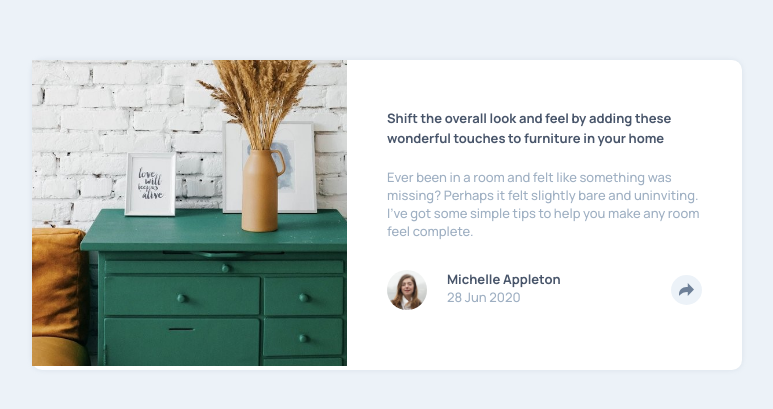
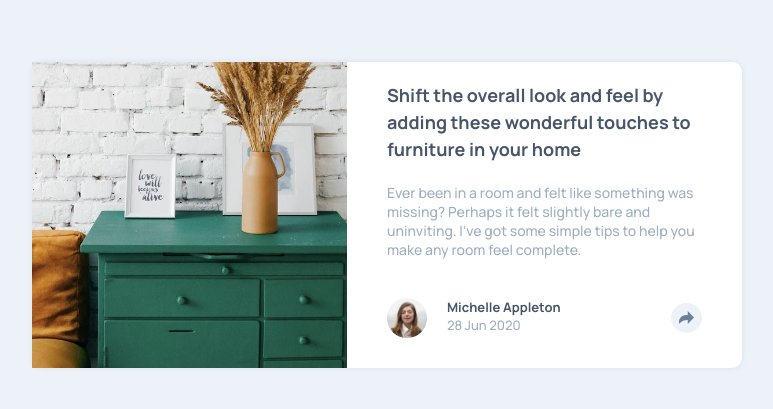
Before and after one commit to royeradames/article-preview-component-master, a React (Create React App) app: page / in a window 1280 px wide. Shown: the part 193-602 px from the top of the page, without its empty margins (253-1026 px from the left). Built offline with nearby package versions, Linux system fonts and the light colour scheme.

Commit message:
📦fixed desktop view braking after ading pic tag

```diff
--- a/src/App.scss
+++ b/src/App.scss
@@ -189,24 +189,32 @@ $white: white;
     .article{
         // desktop layout
         grid-template-columns: 1fr 4rem 1fr min-content 4rem;
-        grid-auto-rows: minmax(2rem, auto);
+        grid-template-rows: max-content max-content max-content;
         grid-template-areas:
-            "header . . . ."
             "header . title titile ."
             "header . message message ."
             "header footer footer footer footer"
-            "header . . . ."
 
         ;
         max-width: 71rem;
-        row-gap: 2rem;
+        row-gap: 0rem;
 
         &__heading-image{
             border-radius: 1rem 0 0 1rem;
-            justify-self: stretch;
-            align-self: stretch;
+            display: grid;
+            justify-content: stretch;
+            align-content: stretch;
+        }
+        &__title{
+            font-size: 1.8rem;
+            margin-top: 2rem;
+        }
+        &__message{
+            font-size: 1.4rem;
         }
         &__footer{
+            padding-bottom: 2rem;
+            align-content: center;
             &--share-actived{
                 background-color: initial;
             }
```
Also changed, not shown: src/App.tsx (+10 -0 lines).
